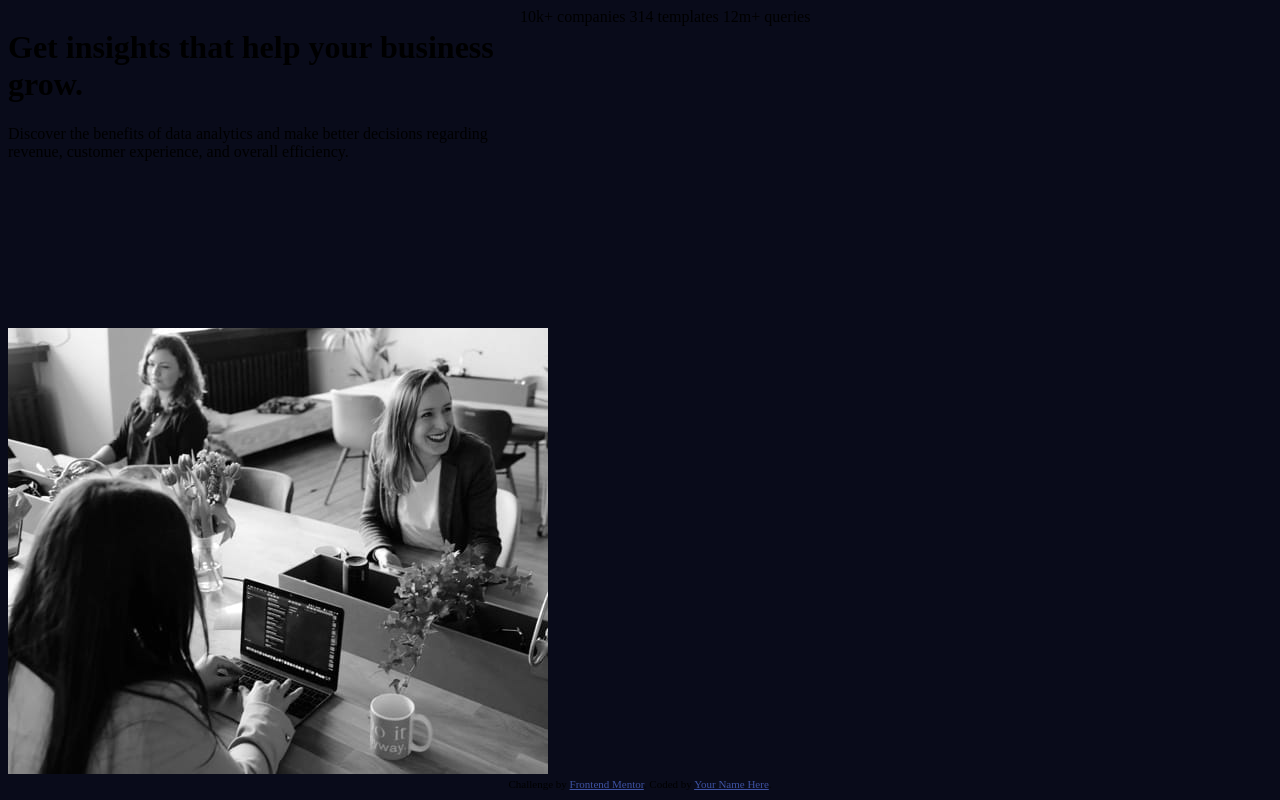
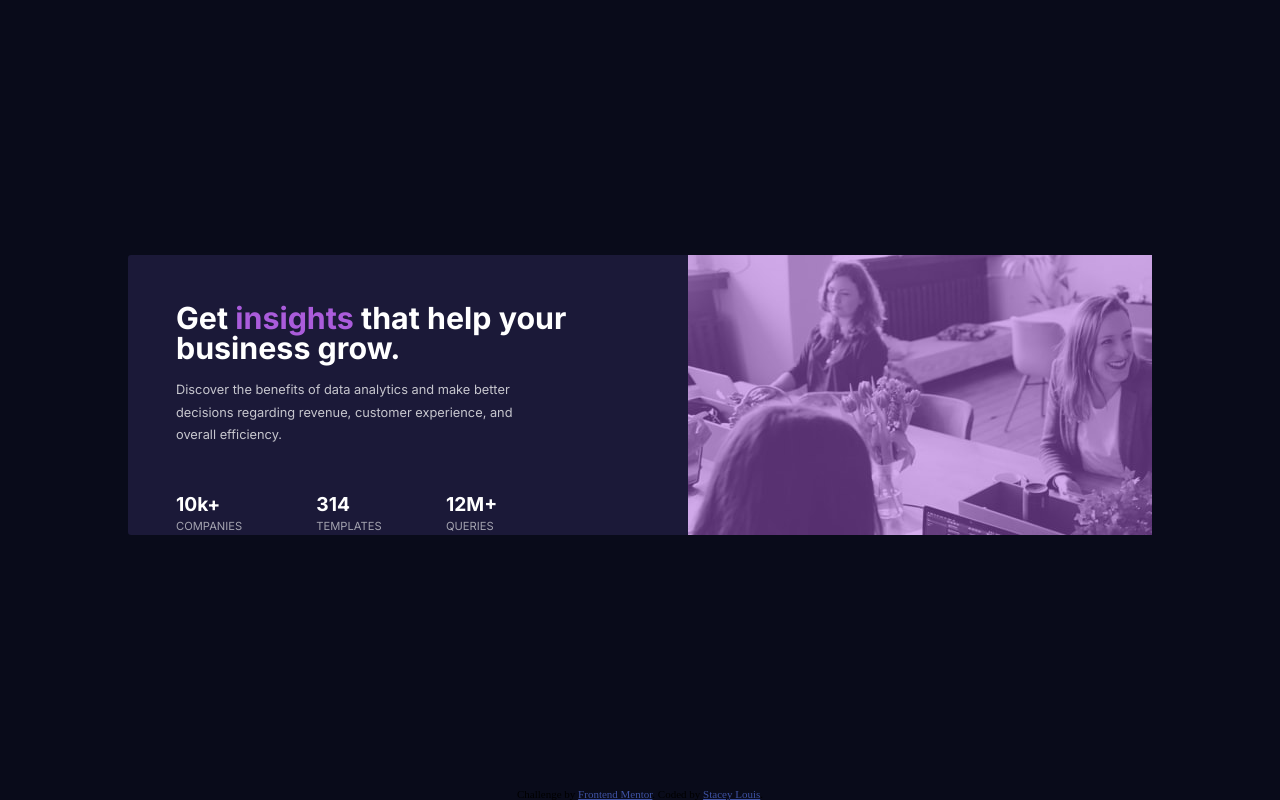
Before and after one commit to StaceyLouis/stats-preview-card, a plain HTML site: page index.html in a window 1280 px wide. Drawn offline with Linux system fonts and the light colour scheme.

Commit message:
added desktop styles

```diff
--- a/index.html
+++ b/index.html
@@ -5,42 +5,56 @@
   <meta name="viewport" content="width=device-width, initial-scale=1.0"> <!-- displays site properly based on user's device -->
 
   <link rel="icon" type="image/png" sizes="32x32" href="./images/favicon-32x32.png">
-  <link rel="stylesheet" href="./stylees/styles.css">
-  <title>Frontend Mentor | Stats preview card component</title>
+  <link rel="stylesheet" href="./styles/reset.css">
+  <link rel="stylesheet" href="./styles/styles.css">
+  <title>Stats preview card component</title>
 
-  <!-- Feel free to remove these styles or customise in your own stylesheet 👍 -->
 
 </head>
 <body>
+  <div class="component-container">
+    <div class="left-component">
+<h1 id="heading">Get <span id="purp"> insights</span> that help your business grow.</h1>
+<p id="description"> Discover the benefits of data analytics and make better decisions regarding revenue, customer
+  experience, and overall efficiency.</p>
 
-  <div class="container">
+    <table id="stats">
+      <tr>
+        <td class="heading">
+          10k+
+        </td>
+        <td class="heading">
+          314
+        </td>
+        <td class="heading">
+          12M+
+        </td>
+      </tr>
+      <tr>
+        <td class="accent">
+          companies
+        </td>
+        <td class="accent">
+          templates
+        </td>
+        <td class="accent">
+          queries
+        </td>
+      </tr>
+    </table>
 
-  <div class="info-container">
-    <div class="left">
- <h1> Get <span>insights</span> that help your business grow.</h1>
-
-  <p>Discover the benefits of data analytics and make better decisions regarding revenue, customer
-  experience, and overall efficiency.</p>
-</div>
-  <div>
-
-   <span class="white-text">10k+ </span><span class="blue">companies</span>
-    <span class="white-text">314 </span><span class="blue">templates</span>
-    <span class="white-text">12m+ </span><span class="blue"> queries</span>
-  </div>
-
-</div>
-<div class="right">
-  <img src="./images/image-header-desktop.jpg">
-</div>
 
 
 </div>
+    <div class="right-component">
+      <div class="row"></div>
+    </div>
+  </div>
+
 
   <div class="attribution">
     Challenge by <a href="https://www.frontendmentor.io?ref=challenge" target="_blank">Frontend Mentor</a>.
-    Coded by <a href="#">Your Name Here</a>.
+    Coded by <a href="https://github.com/StaceyLouis" target="_blank">Stacey Louis</a>.
   </div>
-</div>
 </body>
 </html>
--- a/stylees/styles.css
+++ /dev/null
@@ -1,21 +0,0 @@
-body{
-    background-color: hsl(233, 47%, 7%);
-}
-
-.info-container{
-    width: 80vw;
-    height: 20rem;
-    display: flex;
-    flex-direction:row nowrap ;
-
-}
-.left{
-    width: 40vw;
-}
-
-#right img{
-    width: 40vw;
-}
-
-.attribution { font-size: 11px; text-align: center; }
-    .attribution a { color: hsl(228, 45%, 44%); }
--- /dev/null
+++ b/styles/reset.css
@@ -0,0 +1,44 @@
+@import url('https://fonts.googleapis.com/css2?family=Inter:wght@400;700&family=Lexend+Deca&display=swap');
+html, body, div, span, applet, object, iframe,
+h1, h2, h3, h4, h5, h6, p, blockquote, pre,
+a, abbr, acronym, address, big, cite, code,
+del, dfn, em, img, ins, kbd, q, s, samp,
+small, strike, strong, sub, sup, tt, var,
+b, u, i, center,
+dl, dt, dd, ol, ul, li,
+fieldset, form, label, legend,
+table, caption, tbody, tfoot, thead, tr, th, td,
+article, aside, canvas, details, embed,
+figure, figcaption, footer, header, hgroup,
+menu, nav, output, ruby, section, summary,
+time, mark, audio, video {
+	margin: 0;
+	padding: 0;
+	border: 0;
+	font-size: 62.5%;
+	font: inherit;
+	vertical-align: baseline;
+}
+/* HTML5 display-role reset for older browsers */
+article, aside, details, figcaption, figure,
+footer, header, hgroup, menu, nav, section {
+	display: block;
+}
+body {
+	line-height: 1;
+}
+ol, ul {
+	list-style: none;
+}
+blockquote, q {
+	quotes: none;
+}
+blockquote:before, blockquote:after,
+q:before, q:after {
+	content: '';
+	content: none;
+}
+table {
+	border-collapse: collapse;
+	border-spacing: 0;
+}
--- /dev/null
+++ b/styles/styles.css
@@ -0,0 +1,89 @@
+@media screen and (min-width: 540px) and (max-width: 1440px){
+
+body{
+    background-color:hsl(233, 47%, 7%);
+   height: 100vh;
+   width: 100vw;
+    display: flex;
+
+    flex-direction: column;
+    justify-content: center;
+    align-items: center;
+    align-content: center;
+}
+
+.component-container{
+    background-color: hsl(244, 38%, 16%);
+    height: 35vh;
+    width: 80vw;
+    border-radius: .2rem;
+    margin: auto;
+    display: flex;
+    flex-direction: row;
+}
+.left-component{
+    width: 50%;
+    color:  hsl(0, 0%, 100%);
+    padding: 3rem;
+
+}
+
+#heading{
+    font-size: 1.9rem;
+    font-family: Inter;
+    font-weight: 700;
+    margin-bottom: 1rem;
+}
+#purp{
+    color: hsl(277, 64%, 61%);
+
+}
+
+#description{
+   width: 80%;
+    font-family: Inter;
+    font-weight: 400;
+    font-size: 0.8rem;
+   color: hsla(0, 0%, 100%, 0.75);
+   line-height: 1.4rem;
+}
+
+#stats {
+    margin-top: 3rem;
+
+}
+.heading{
+    font-family: Inter;
+    font-weight: 700;
+    font-size: 1.2rem;
+    padding-right: 6rem;
+}
+.heading:last-child{
+    padding-right:0;
+}
+.accent{
+    color: hsla(0, 0%, 100%, 0.6);
+    font-family: Inter;
+    font-size: 0.7rem;
+    text-transform: uppercase;
+    line-height: 1.5rem;
+}
+.right-component{
+width: 50%;
+background: url(../images/image-header-desktop.jpg);
+object-fit: c;
+height: 100%;
+overflow: hidden;
+color: #FFFFFF
+}
+.row{
+    background: hsla(277, 64%, 61%, 0.5);
+    overflow: hidden;
+    height: 100%;
+    z-index: 2;
+}
+
+.attribution { font-size: 11px; text-align: center; }
+.attribution a { color: hsl(228, 45%, 44%); }
+
+}
```
Also changed, not shown: design/desktop-design.jpg (deleted), 1 other file.
